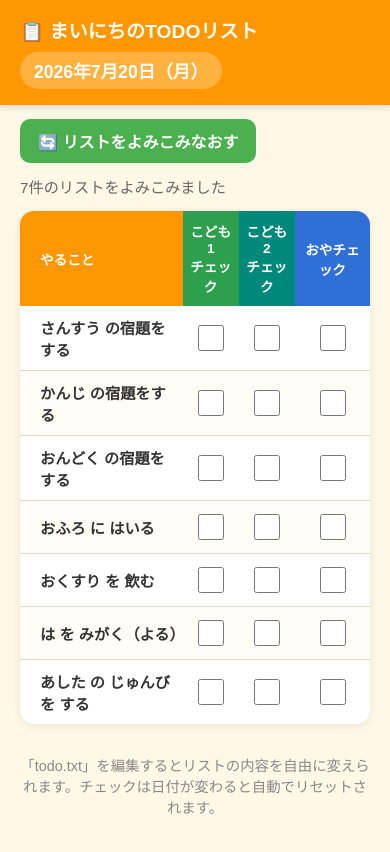
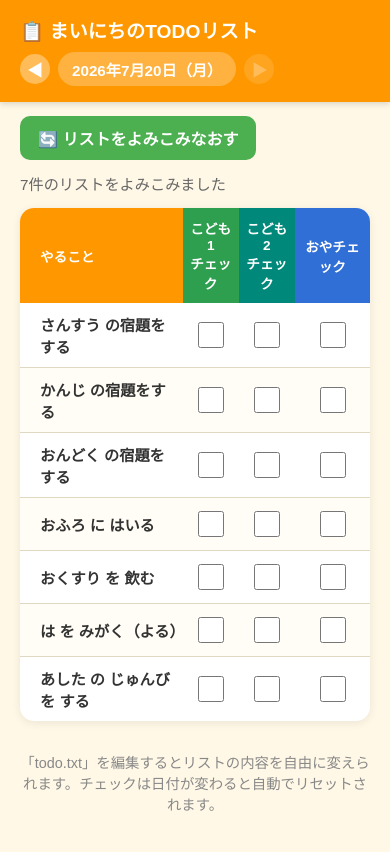
Before and after one commit to amanorox/familytodo, a plain HTML site: page index.html in a window 390 px wide. Drawn offline with Linux system fonts and the light colour scheme.

Commit message:
fix: Add date navigation for past todo records

```diff
--- a/app.js
+++ b/app.js
@@ -4,28 +4,59 @@
 
 const TODO_FILE = "todo.txt";
 const STORAGE_PREFIX = "familytodo_checks_"; // + YYYY-MM-DD
+const MAX_PAST_DAYS = 3; // 過去何日分まで戻れるか
 
 const todoBody = document.getElementById("todoBody");
 const emptyMsg = document.getElementById("emptyMsg");
 const todayLabel = document.getElementById("todayLabel");
 const statusMsg = document.getElementById("statusMsg");
 const reloadBtn = document.getElementById("reloadBtn");
+const prevDateBtn = document.getElementById("prevDateBtn");
+const nextDateBtn = document.getElementById("nextDateBtn");
 const fireworksOverlay = document.getElementById("fireworksOverlay");
 const fireworksCanvas = document.getElementById("fireworksCanvas");
 const fireworksCloseBtn = document.getElementById("fireworksCloseBtn");
 
-function getTodayKey() {
+// 0 = 今日、1 = 昨日、2 = 一昨日、3 = 3日前 …（過去方向のオフセット日数）
+let selectedOffset = 0;
+
+function getDateByOffset(offset) {
   const d = new Date();
+  d.setDate(d.getDate() - offset);
+  return d;
+}
+
+function getSelectedDate() {
+  return getDateByOffset(selectedOffset);
+}
+
+function getDateKey(d) {
   const y = d.getFullYear();
   const m = String(d.getMonth() + 1).padStart(2, "0");
   const day = String(d.getDate()).padStart(2, "0");
   return `${y}-${m}-${day}`;
 }
 
-function getTodayLabelText() {
-  const d = new Date();
+function getTodayKey() {
+  return getDateKey(getSelectedDate());
+}
+
+function getDateLabelText(d) {
   const weekday = ["日", "月", "火", "水", "木", "金", "土"][d.getDay()];
   return `${d.getFullYear()}年${d.getMonth() + 1}月${d.getDate()}日（${weekday}）`;
+}
+
+function getTodayLabelText() {
+  const d = getSelectedDate();
+  const label = getDateLabelText(d);
+  if (selectedOffset === 0) return label;
+  if (selectedOffset === 1) return `${label}・きのう`;
+  return `${label}・${selectedOffset}日前`;
+}
+
+function updateDateNavButtons() {
+  prevDateBtn.disabled = selectedOffset >= MAX_PAST_DAYS;
+  nextDateBtn.disabled = selectedOffset <= 0;
 }
 
 function loadTodayState() {
@@ -44,11 +75,15 @@ function saveTodayState(state) {
 }
 
 // 古い日付のチェックデータは掃除しておく（ストレージ肥大化防止）
+// 過去 MAX_PAST_DAYS 日分（今日を含む）はナビゲーションで使うので残す
 function cleanupOldStates() {
-  const todayKey = STORAGE_PREFIX + getTodayKey();
+  const keepKeys = new Set();
+  for (let offset = 0; offset <= MAX_PAST_DAYS; offset++) {
+    keepKeys.add(STORAGE_PREFIX + getDateKey(getDateByOffset(offset)));
+  }
   for (let i = localStorage.length - 1; i >= 0; i--) {
     const key = localStorage.key(i);
-    if (key && key.startsWith(STORAGE_PREFIX) && key !== todayKey) {
+    if (key && key.startsWith(STORAGE_PREFIX) && !keepKeys.has(key)) {
       localStorage.removeItem(key);
     }
   }
@@ -78,7 +113,7 @@ function parseTodoLine(line) {
 }
 
 function getTodayDayKey() {
-  return DAY_KEYWORDS[new Date().getDay()];
+  return DAY_KEYWORDS[getSelectedDate().getDay()];
 }
 
 async function fetchTodoList() {
@@ -292,6 +327,7 @@ function checkAllParentDone() {
 
 async function init() {
   todayLabel.textContent = getTodayLabelText();
+  updateDateNavButtons();
   cleanupOldStates();
   statusMsg.textContent = "よみこみちゅう...";
 
@@ -299,7 +335,8 @@ async function init() {
     const tasks = await fetchTodoList();
     const state = loadTodayState();
     renderTable(tasks, state);
-    statusMsg.textContent = `${tasks.length}件のリストをよみこみました`;
+    const dateNote = selectedOffset === 0 ? "" : "（過去のきろく）";
+    statusMsg.textContent = `${tasks.length}件のリストをよみこみました${dateNote}`;
 
     // 読み込み直後にすでに全部完了していても、花火は自動で打ち上げない
     // （ページ再読み込みのたびに毎回花火が出るのを防ぐため）
@@ -317,6 +354,18 @@ async function init() {
 
 reloadBtn.addEventListener("click", init);
 
+prevDateBtn.addEventListener("click", () => {
+  if (selectedOffset >= MAX_PAST_DAYS) return;
+  selectedOffset += 1;
+  init();
+});
+
+nextDateBtn.addEventListener("click", () => {
+  if (selectedOffset <= 0) return;
+  selectedOffset -= 1;
+  init();
+});
+
 init();
 
 // Service Worker の登録（PWA オフライン対応）
--- a/index.html
+++ b/index.html
@@ -16,7 +16,11 @@
 <body>
   <header class="app-header">
     <h1>📋 まいにちのTODOリスト</h1>
-    <div class="date-badge" id="todayLabel"></div>
+    <div class="date-nav">
+      <button id="prevDateBtn" class="date-nav-btn" aria-label="前の日へ">◀</button>
+      <div class="date-badge" id="todayLabel"></div>
+      <button id="nextDateBtn" class="date-nav-btn" aria-label="次の日へ">▶</button>
+    </div>
   </header>
 
   <div class="toolbar">
--- a/style.css
+++ b/style.css
@@ -37,12 +37,42 @@ body {
   font-size: 1.6rem;
 }
 
+.date-nav {
+  display: flex;
+  align-items: center;
+  gap: 8px;
+}
+
 .date-badge {
   background: rgba(255,255,255,0.25);
   padding: 6px 14px;
   border-radius: 999px;
   font-size: 1.1rem;
   font-weight: bold;
+  min-width: 12em;
+  text-align: center;
+}
+
+.date-nav-btn {
+  border: none;
+  border-radius: 999px;
+  width: 36px;
+  height: 36px;
+  font-size: 1.1rem;
+  font-weight: bold;
+  cursor: pointer;
+  background: rgba(255,255,255,0.35);
+  color: #fff;
+  transition: transform 0.1s ease, opacity 0.1s ease;
+}
+
+.date-nav-btn:active {
+  transform: scale(0.9);
+}
+
+.date-nav-btn:disabled {
+  opacity: 0.35;
+  cursor: not-allowed;
 }
 
 .toolbar {
@@ -238,6 +268,15 @@ input[type="checkbox"] {
   .app-header h1 {
     font-size: 1.2rem;
   }
+  .date-badge {
+    min-width: 9em;
+    font-size: 0.95rem;
+  }
+  .date-nav-btn {
+    width: 30px;
+    height: 30px;
+    font-size: 0.95rem;
+  }
   thead th {
     font-size: 0.85rem;
     padding: 10px 4px;
```
